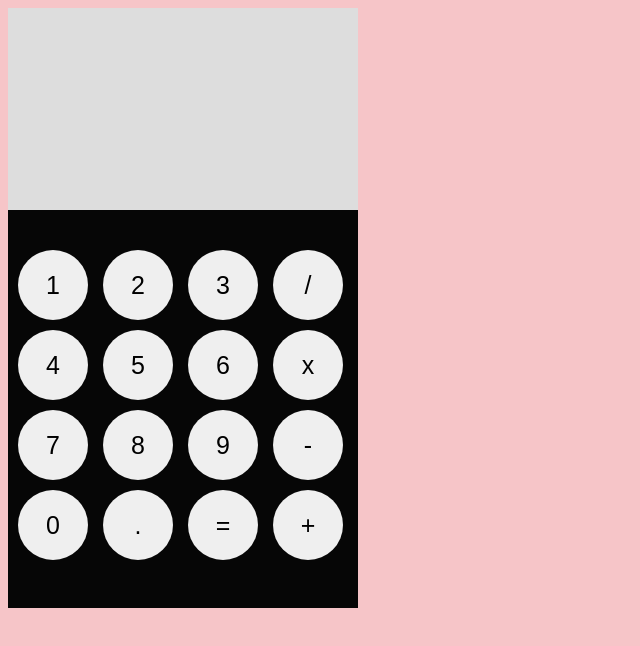
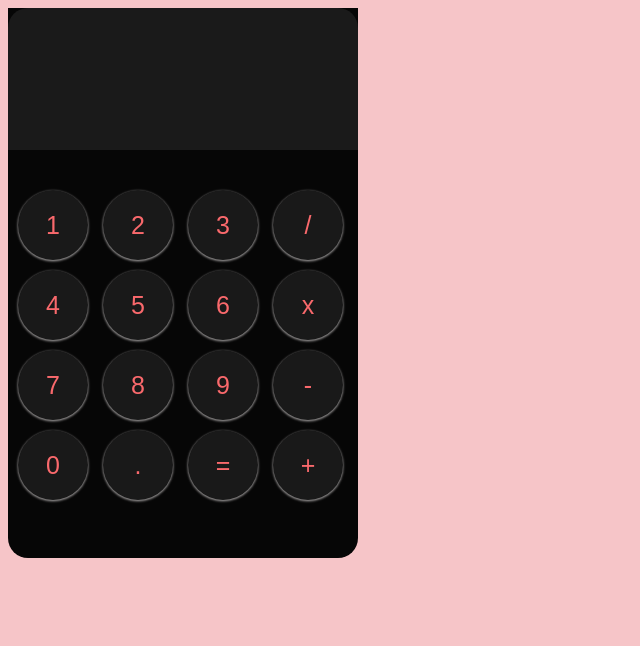
Before and after one commit to anamelahi/Calculator, a plain HTML site: page index.html in a window 1280 px wide. Shown: the whole page, without its empty margins (0-640 px from the left). Drawn offline with Linux system fonts and the light colour scheme.

Commit message:
made changes in CSS patch 3

```diff
--- a/style.css
+++ b/style.css
@@ -3,15 +3,17 @@ body{
 }
 .calc{
     background-color: #060606;
-    height: 600px;
+    height: 550px;
     width: 350px;
+    border-radius: 0 0 20px 20px;
 }
 
 #display{
-    background-color: #dddddd;
-    height: 200px;
+    background-color: #1a1a1a;
+    height: 140px;
     width: 346px;
     border: none;
+    border-radius: 20px 20px 0px 0px;
 }
 
 /* .display-box{
@@ -25,7 +27,9 @@ body{
     padding: 10px;
     padding-top: 40px;
     row-gap: 10px;
+
 }
+
 button{
     height: 70px;
     width: 70px;
@@ -33,4 +37,15 @@ button{
     text-align: center;
     border: none;
     font-size: 25px;
+    background-color: #191919;
+    color: #F9696C;
+    font-weight: 400;
+    text-align: center;
+    box-shadow: 0 1px 3px 0 rgb(136, 133, 133), 0 1px 2px 0 rgba(144, 142, 142, 0.815);
+    cursor: pointer;
+    touch-action: manipulation;
 }
+
+button:hover {
+  background-color: rgb(62, 62, 62);
+}
```
